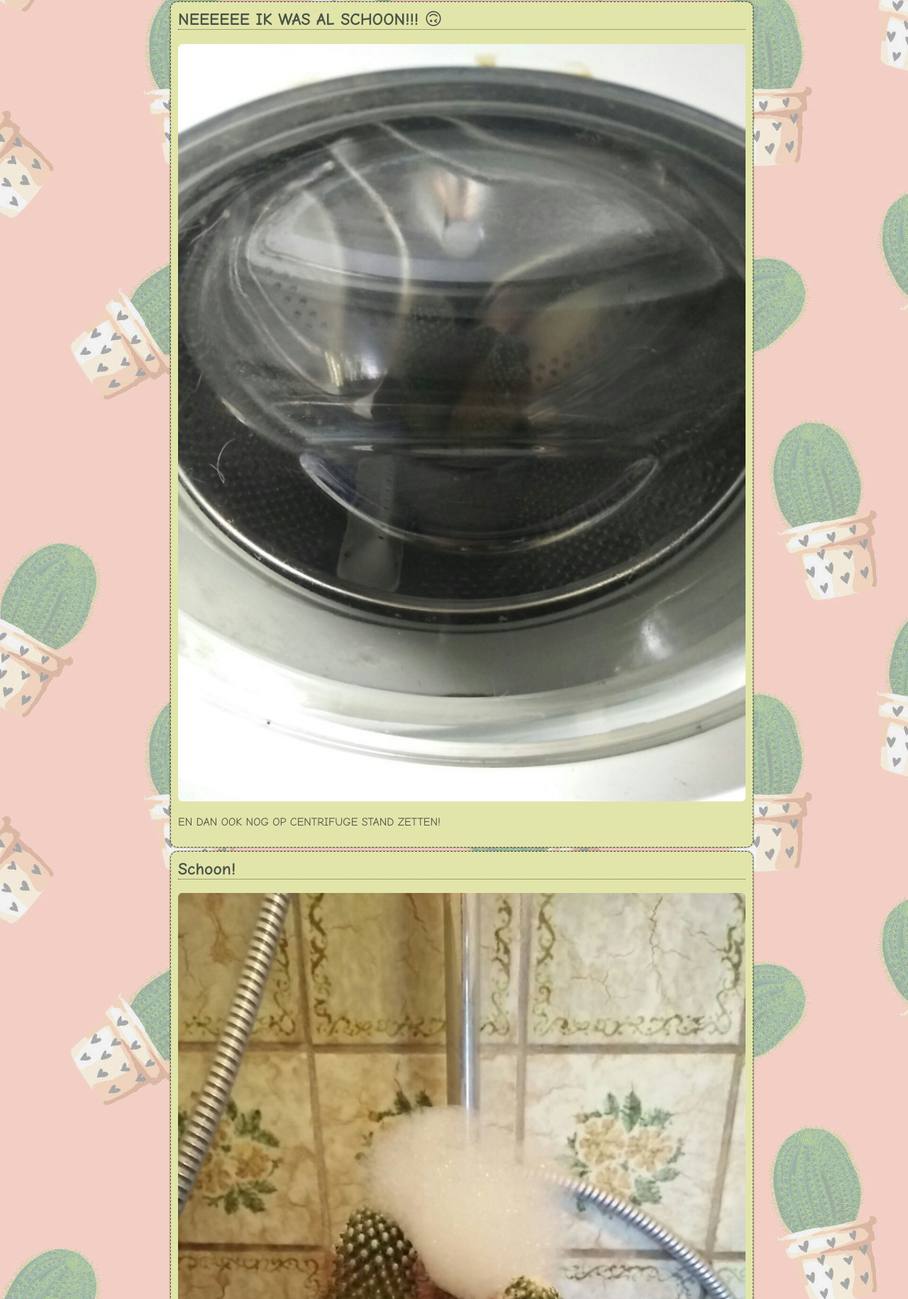
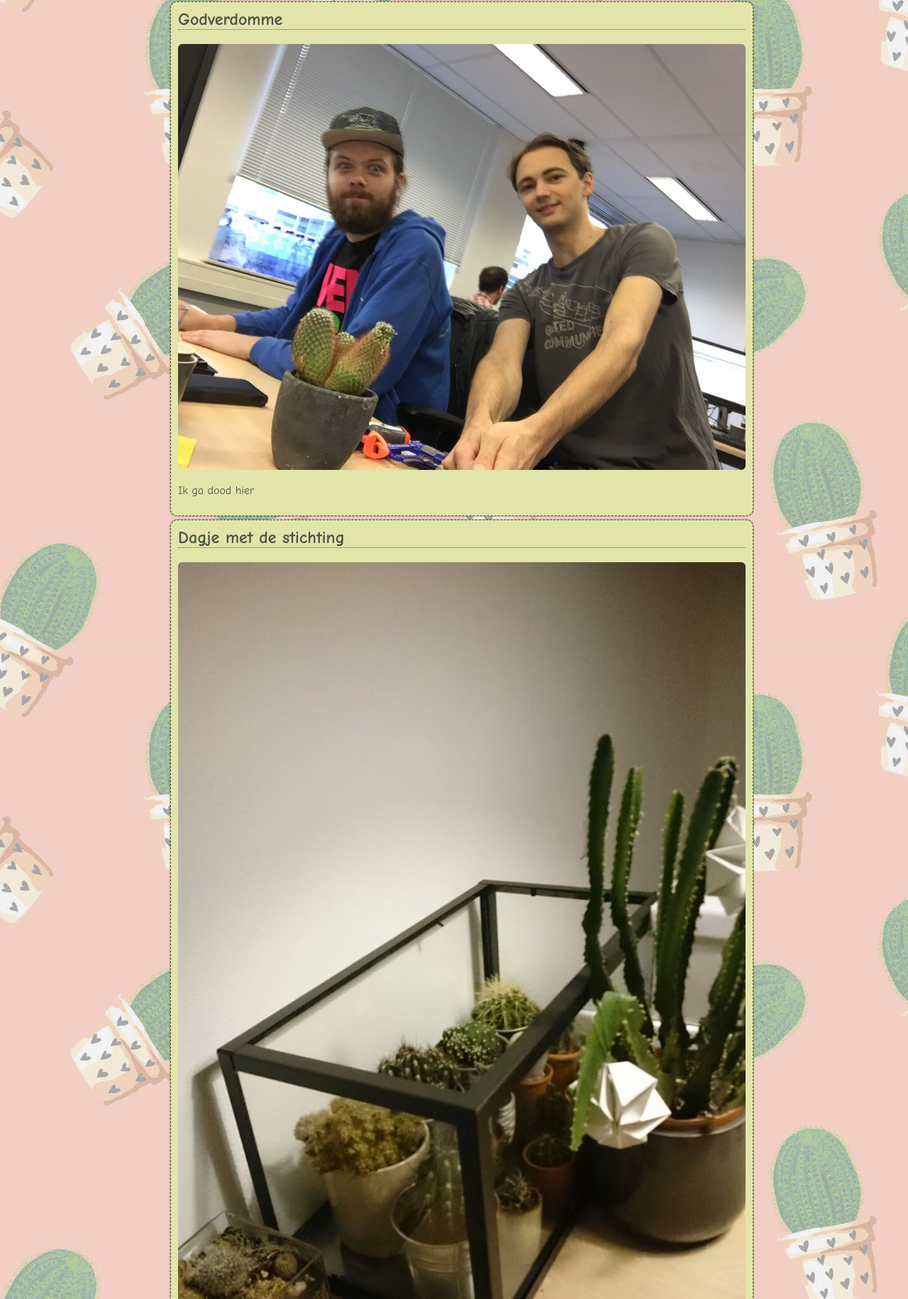
Before and after one commit to Ganonmaster/dionscactus.nl, a plain HTML site: page index.html in a window 1280 px wide. Shown: the part 70-1900 px from the top of the page at 71% size. Drawn offline with Linux system fonts and the light colour scheme.

Commit message:
LIVE ZETTEN

```diff
--- a/index.html
+++ b/index.html
@@ -55,6 +55,16 @@
                 <h3>De avonturen van een doodgewone cactus.</h3>
             </header>
             <article>
+                <h1>Godverdomme</h1>
+                <img src="./images/godverdomme.jpg">
+                <p>Ik ga dood hier</p>
+            </article>
+            <article>
+                <h1>Dagje met de stichting</h1>
+                <img src="./images/stichting.jpg">
+                <p>Wesley was zo vriendelijk om mij vandaag mee te nemen!</p>
+            </article>
+            <article>
                 <h1>NEEEEEE IK WAS AL SCHOON!!! 🙃 </h1>
                 <img src="./images/extraschoon.jpeg">
                 <p>EN DAN OOK NOG OP CENTRIFUGE STAND ZETTEN!</p>
```
Also changed, not shown: images/godverdomme.jpg (added), images/stichting.jpg (added).
